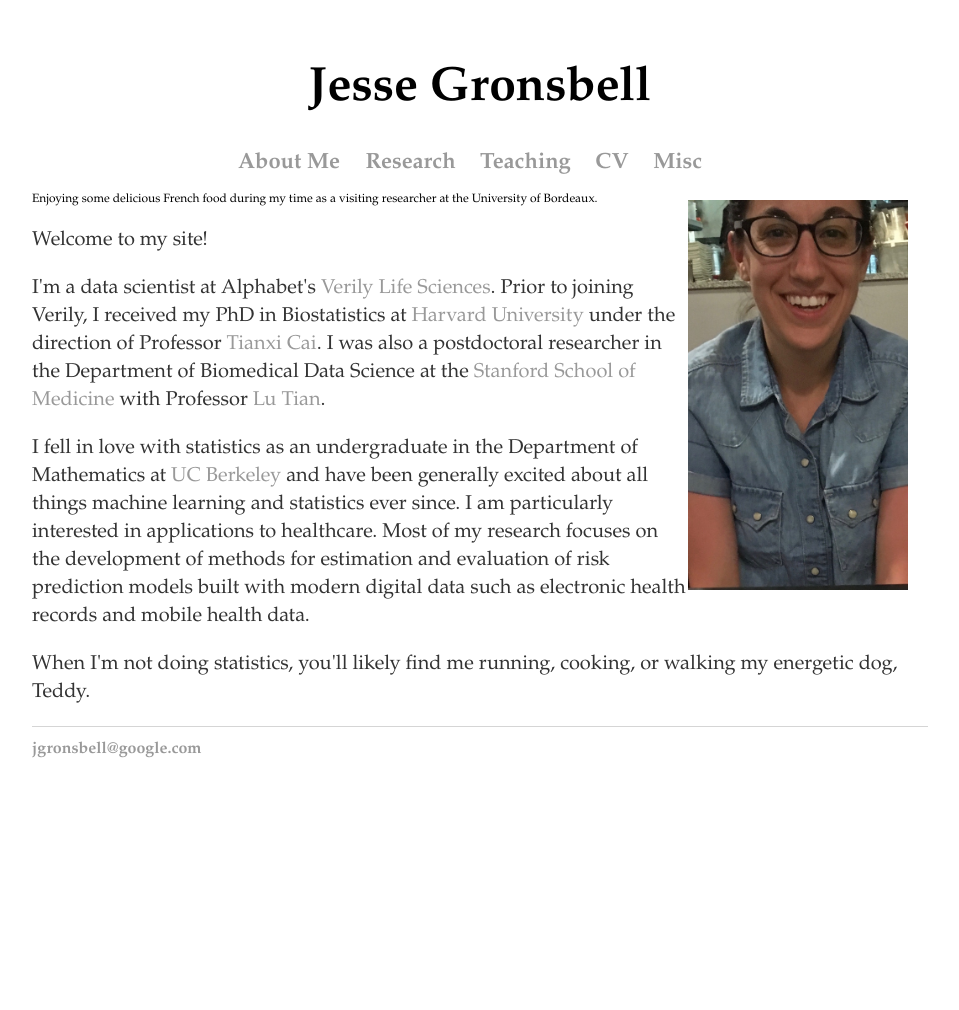
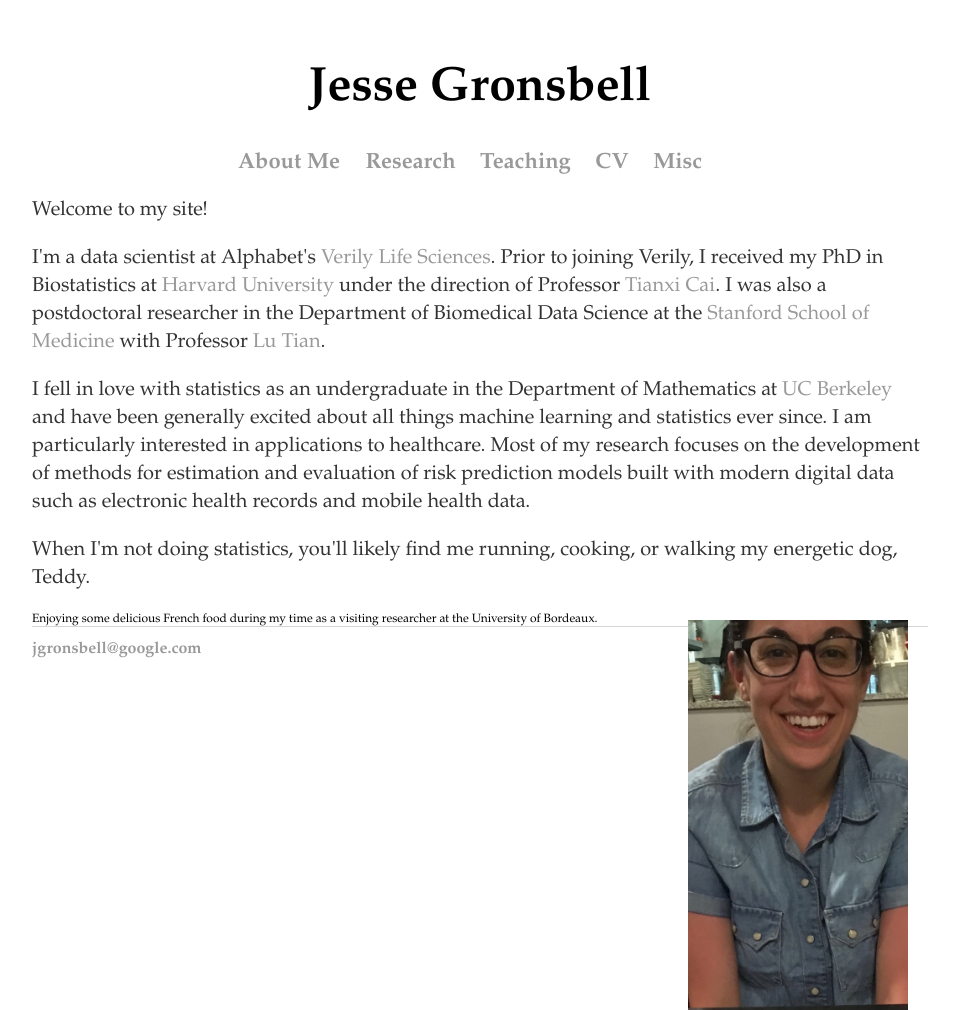
Before and after one commit to jgrons/old_website, a Jekyll site: the page built from index.html, in a window 1280 px wide. Shown: the whole page, without its empty margins (160-1119 px from the left). Built offline with Jekyll 4.4.1, drawn with Linux system fonts in a browser that asks for light colours; before the commit the page ends 900 px from its top, so only the background shows below that.

Commit message:
Update index.html

```diff
--- a/index.html
+++ b/index.html
@@ -3,13 +3,6 @@
 title: Jesse Gronsbell
 ---
 <div class="blurb">
-
-	<div id="images">
-            <img src="../pics/me_france.jpeg" HEIGHT="390" WIDTH="220" align="right" style="margin:8px 20px 0px 0px"
-                  title="JG" alt="JG"/>
-	<div class="caption" style="font-size:12px; font-family: palatino">Enjoying some delicious French food during my time as a visiting
-	  researcher at the University of Bordeaux.</div>
-</div>
 
 
 
@@ -39,5 +32,12 @@
 		</p>
 
 
+		<div id="images">
+            <img src="../pics/me_france.jpeg" HEIGHT="390" WIDTH="220" align="right" style="margin:8px 20px 0px 0px"
+                  title="JG" alt="JG"/>
+	<div class="caption" style="font-size:12px; font-family: palatino">Enjoying some delicious French food during my time as a visiting
+	  researcher at the University of Bordeaux.</div>
+</div>
+
 
 </div><!-- /.blurb -->
```
